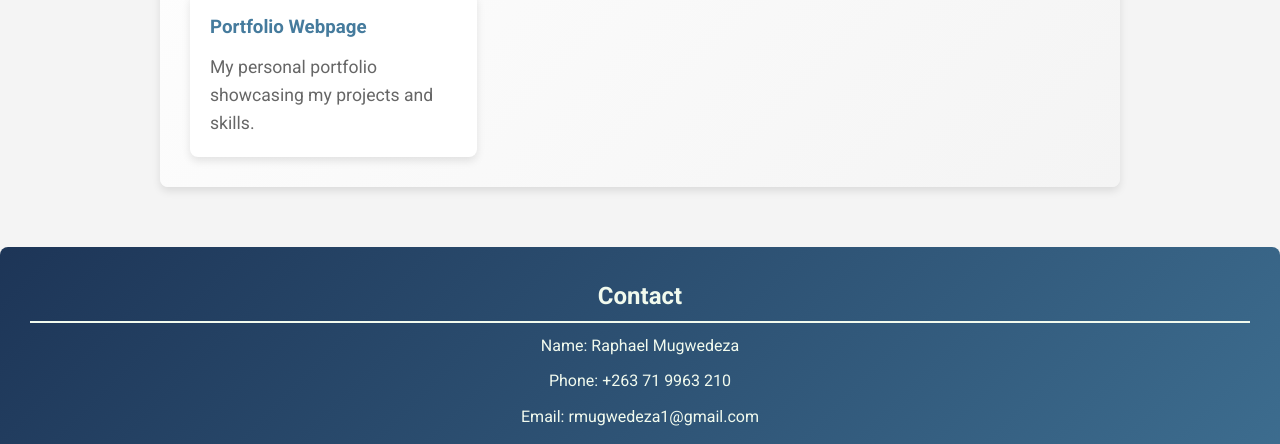
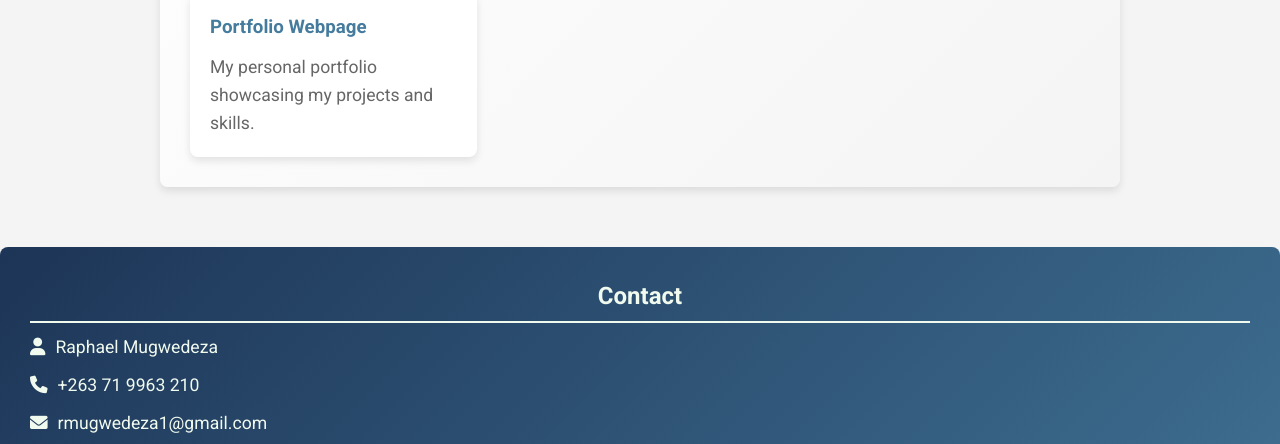
Before and after one commit to raphael-wrld/portforlio, a plain HTML site: page index.html in a window 1280 px wide. Shown: the part 697-1141 px from the top of the page. Drawn offline with nearby package versions, Linux system fonts and the light colour scheme.

Commit message:
footer & form improvements

```diff
--- a/assets/styles/main.css
+++ b/assets/styles/main.css
@@ -178,10 +178,7 @@ section p, section ul {
     color: #666;
 }
 
-/* -----------------------------------------------------------------------------
- * Footer Styles
- * ---------------------------------------------------------------------------*/
-
+/* Footer Styles */
 footer {
     background: linear-gradient(135deg, var(--secondary-color), var(--primary-color));
     padding: 30px;
@@ -198,13 +195,21 @@ footer h3 {
     padding-bottom: 5px;
 }
 
-footer ul {
+footer .contact-info {
     list-style: none;
     padding: 0;
+    margin-bottom: 20px;
 }
 
-footer li {
+footer .contact-info li {
     margin-bottom: 10px;
+    font-size: 1.1em;
+    display: flex;
+    align-items: center;
+}
+
+footer .contact-info li i {
+    margin-right: 10px;
 }
 
 footer a {
--- a/index.html
+++ b/index.html
@@ -85,11 +85,12 @@
 <!-- Footer section -->
 <footer id="contact">
     <h3>Contact</h3>
-        <ul>
-            <li>Name: Raphael Mugwedeza</li>
-            <li>Phone: +263 71 9963 210</li>
-            <li>Email: <a href="mailto:rmugwedeza1@gmail.com">rmugwedeza1@gmail.com</a></li>
-            <li>Github: <a href="https://github.com/raphael-wrld" target="_blank">raphael-wrld</a></li>
+    <ul class="contact-info">
+        <li><i class="fas fa-user"></i> Raphael Mugwedeza</li>
+        <li><i class="fas fa-phone"></i> +263 71 9963 210</li>
+        <li><i class="fas fa-envelope"></i> <a href="mailto:rmugwedeza1@gmail.com">rmugwedeza1@gmail.com</a></li>
+        <li><i class="fab fa-github"></i> <a href="https://github.com/raphael-wrld" target="_blank">raphael-wrld</a>
+        </li>
     </ul>
     <form id="contact-form">
         <div class="form-group">
@@ -108,6 +109,7 @@
     </form>
 </footer>
 
+
     <!-- Link to main JavaScript file -->
     <script src="./assets/scripts/main.js" defer></script>
 
```
Lines whose indentation alone changed are shown as unchanged.
